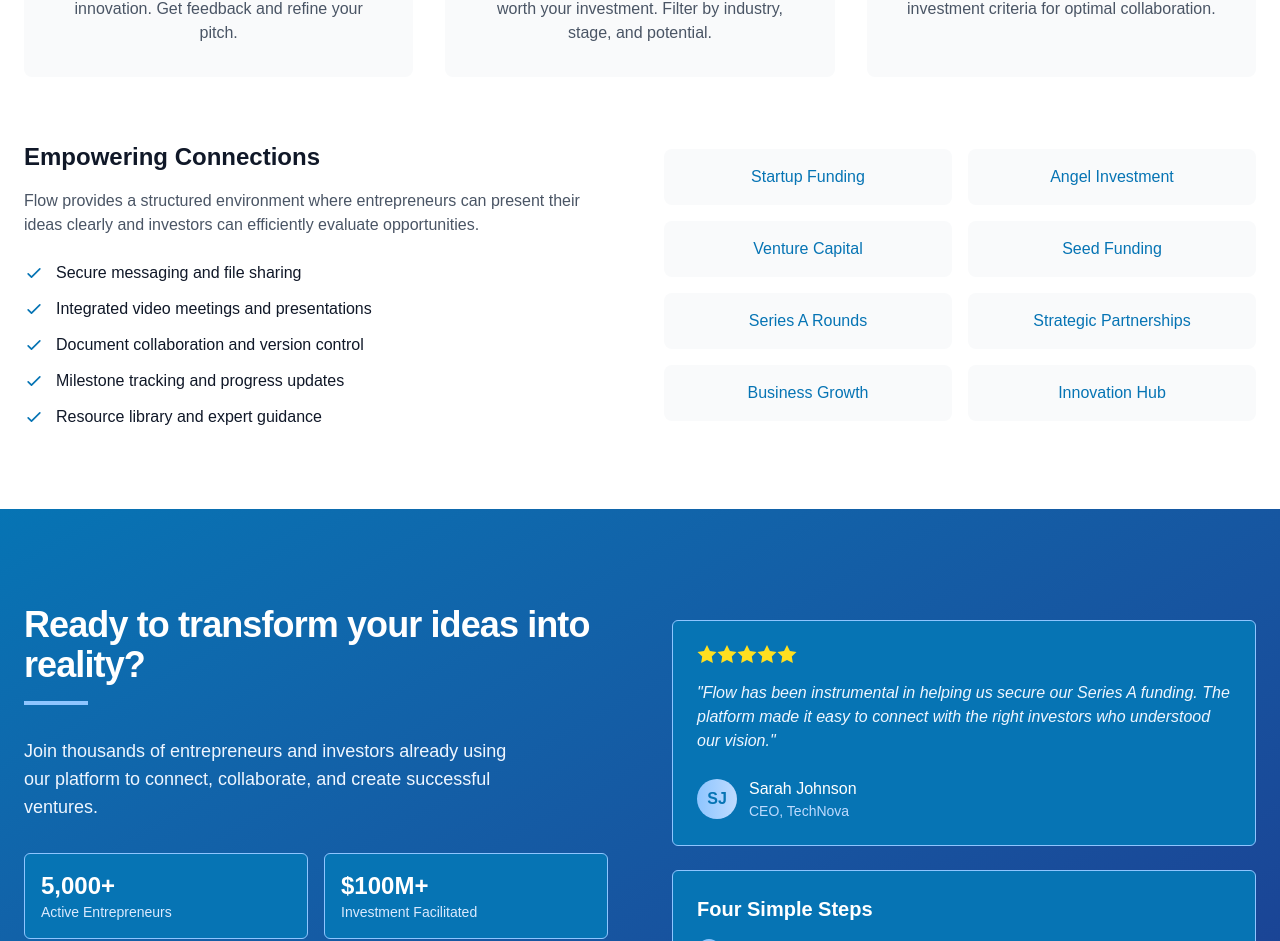
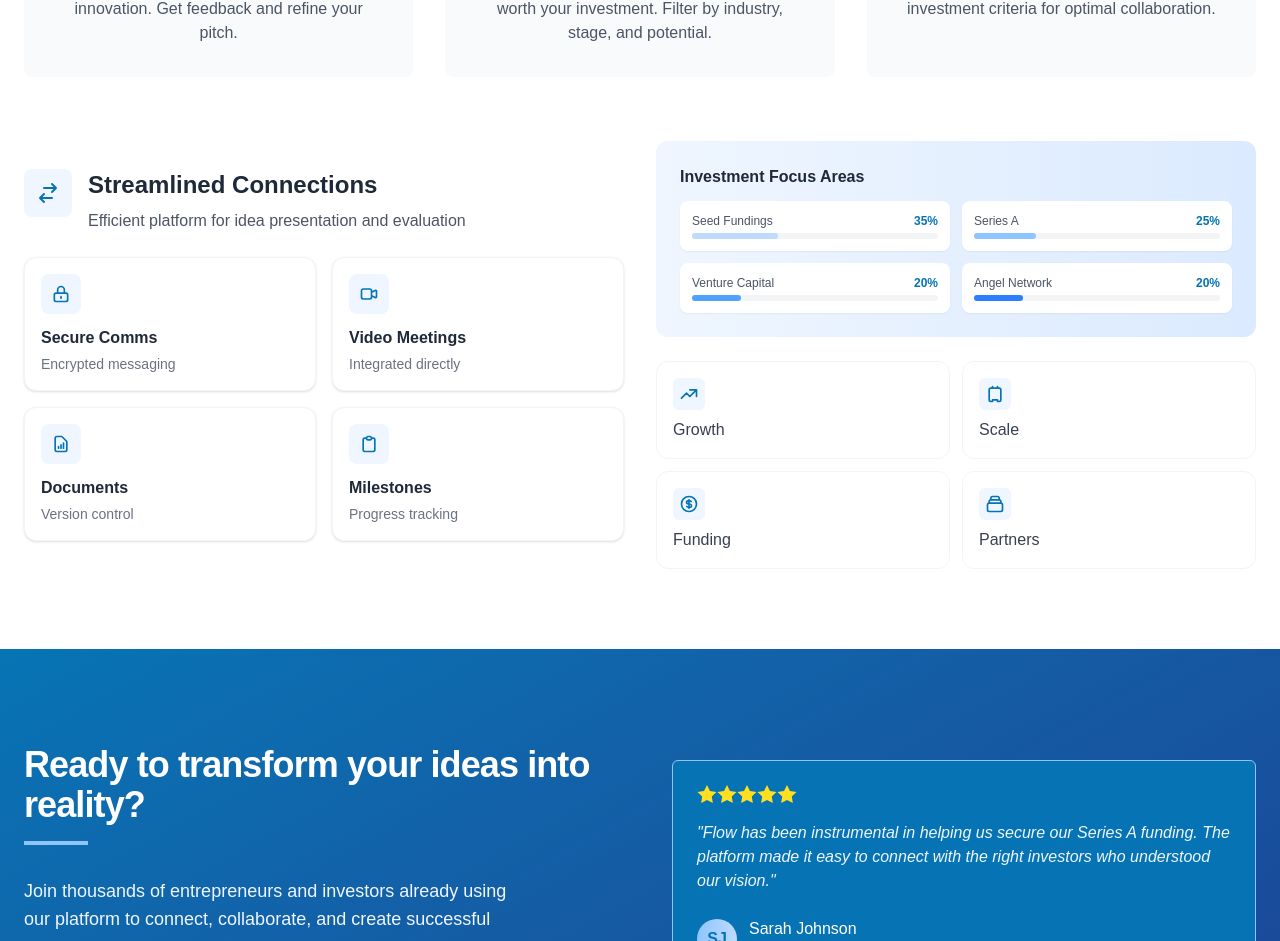
Before and after one commit to johnomeyo/flow-site, a Next.js app: page / in a window 1280 px wide. Shown: the part 1131-2072 px from the top of the page. Built offline with nearby package versions, Linux system fonts and the light colour scheme.

Commit message:
investors and about page setup

```diff
--- a/app/page.tsx
+++ b/app/page.tsx
@@ -193,44 +193,101 @@ export default function Home() {
           </div>
 
           {/* Additional feature content */}
-          <div className="grid md:grid-cols-2 gap-12 items-center">
+          <div className="grid md:grid-cols-2 gap-8 items-center">
+            {/* Left Column - Features with Icons */}
+            <div className="space-y-6">
+              <div className="flex items-start">
+                <div className="bg-blue-50 p-3 rounded-lg mr-4">
+                  <svg className="w-6 h-6" fill="none" viewBox="0 0 24 24" stroke="#0674B4">
+                    <path strokeLinecap="round" strokeLinejoin="round" strokeWidth={2} d="M8 7h12m0 0l-4-4m4 4l-4 4m0 6H4m0 0l4 4m-4-4l4-4" />
+                  </svg>
+                </div>
                 <div>
-              <h3 className="text-2xl font-bold mb-4">Empowering Connections</h3>
-              <p className="text-gray-600 mb-6">
-                Flow provides a structured environment where entrepreneurs can present their ideas clearly and investors can efficiently evaluate opportunities.
-              </p>
-              <ul className="space-y-3">
-                {[
-                  "Secure messaging and file sharing",
-                  "Integrated video meetings and presentations",
-                  "Document collaboration and version control",
-                  "Milestone tracking and progress updates",
-                  "Resource library and expert guidance"
-                ].map((item, i) => (
-                  <li key={i} className="flex items-start">
-                    <svg className="w-5 h-5 mt-0.5 mr-3" fill="none" stroke="currentColor" viewBox="0 0 24 24" xmlns="http://www.w3.org/2000/svg" style={{ color: '#0674B4' }}>
-                      <path strokeLinecap="round" strokeLinejoin="round" strokeWidth={2} d="M5 13l4 4L19 7" />
-                    </svg>
-                    <span>{item}</span>
-                  </li>
-                ))}
-              </ul>
+                  <h3 className="text-2xl font-bold text-gray-800 mb-2">Streamlined Connections</h3>
+                  <p className="text-gray-600">Efficient platform for idea presentation and evaluation</p>
                 </div>
+              </div>
+
               <div className="grid grid-cols-2 gap-4">
                 {[
-                "Startup Funding",
-                "Angel Investment",
-                "Venture Capital",
-                "Seed Funding",
-                "Series A Rounds",
-                "Strategic Partnerships",
-                "Business Growth",
-                "Innovation Hub"
-              ].map((item, i) => (
-                <div key={i} className="bg-gray-50 p-4 rounded-lg flex items-center justify-center">
-                  <span className="font-medium" style={{ color: '#0674B4' }}>{item}</span>
+                  {
+                    icon: "M12 15v2m-6 4h12a2 2 0 002-2v-6a2 2 0 00-2-2H6a2 2 0 00-2 2v6a2 2 0 002 2zm10-10V7a4 4 0 00-8 0v4h8z",
+                    title: "Secure Comms",
+                    desc: "Encrypted messaging"
+                  },
+                  {
+                    icon: "M15 10l4.553-2.276A1 1 0 0121 8.618v6.764a1 1 0 01-1.447.894L15 14M5 18h8a2 2 0 002-2V8a2 2 0 00-2-2H5a2 2 0 00-2 2v8a2 2 0 002 2z",
+                    title: "Video Meetings",
+                    desc: "Integrated directly"
+                  },
+                  {
+                    icon: "M9 17v-2m3 2v-4m3 4v-6m2 10H7a2 2 0 01-2-2V5a2 2 0 012-2h5.586a1 1 0 01.707.293l5.414 5.414a1 1 0 01.293.707V19a2 2 0 01-2 2z",
+                    title: "Documents",
+                    desc: "Version control"
+                  },
+                  {
+                    icon: "M9 5H7a2 2 0 00-2 2v12a2 2 0 002 2h10a2 2 0 002-2V7a2 2 0 00-2-2h-2M9 5a2 2 0 002 2h2a2 2 0 002-2M9 5a2 2 0 012-2h2a2 2 0 012 2",
+                    title: "Milestones",
+                    desc: "Progress tracking"
+                  }
+                ].map((feature, i) => (
+                  <div key={i} className="bg-white p-4 rounded-xl border border-gray-100 shadow-sm hover:shadow-md transition-shadow">
+                    <div className="bg-blue-50 w-10 h-10 rounded-lg flex items-center justify-center mb-3">
+                      <svg className="w-5 h-5" fill="none" viewBox="0 0 24 24" stroke="#0674B4">
+                        <path strokeLinecap="round" strokeLinejoin="round" strokeWidth={2} d={feature.icon} />
+                      </svg>
+                    </div>
+                    <h4 className="font-semibold text-gray-800">{feature.title}</h4>
+                    <p className="text-sm text-gray-500 mt-1">{feature.desc}</p>
                   </div>
                 ))}
+              </div>
+            </div>
+
+            {/* Right Column - Investment Types with Visual Indicators */}
+            <div className="space-y-6">
+              <div className="bg-gradient-to-r from-blue-50 to-blue-100 p-6 rounded-xl">
+                <h4 className="font-semibold text-gray-800 mb-3">Investment Focus Areas</h4>
+                <div className="grid grid-cols-2 gap-3">
+                  {[
+                    { name: "Seed Fundings", value: 35, color: "bg-blue-200" },
+                    { name: "Series A", value: 25, color: "bg-blue-300" },
+                    { name: "Venture Capital", value: 20, color: "bg-blue-400" },
+                    { name: "Angel Network", value: 20, color: "bg-blue-500" }
+                  ].map((item, i) => (
+                    <div key={i} className="bg-white p-3 rounded-lg shadow-xs">
+                      <div className="flex justify-between items-center mb-1">
+                        <span className="text-xs font-medium text-gray-600">{item.name}</span>
+                        <span className="text-xs font-bold" style={{ color: '#0674B4' }}>{item.value}%</span>
+                      </div>
+                      <div className="w-full bg-gray-100 rounded-full h-1.5">
+                        <div
+                          className={`h-1.5 rounded-full ${item.color}`}
+                          style={{ width: `${item.value}%` }}
+                        ></div>
+                      </div>
+                    </div>
+                  ))}
+                </div>
+              </div>
+
+              <div className="grid grid-cols-2 gap-3">
+                {[
+                  { icon: "M13 7h8m0 0v8m0-8l-8 8-4-4-6 6", title: "Growth" },
+                  { icon: "M9 3v2h6V3m0 18v-2H9v2m6-16h2a2 2 0 012 2v12a2 2 0 01-2 2h-2m-6 0H7a2 2 0 01-2-2V7a2 2 0 012-2h2", title: "Scale" },
+                  { icon: "M12 8c-1.657 0-3 .895-3 2s1.343 2 3 2 3 .895 3 2-1.343 2-3 2m0-8c1.11 0 2.08.402 2.599 1M12 8V7m0 1v8m0 0v1m0-1c-1.11 0-2.08-.402-2.599-1M21 12a9 9 0 11-18 0 9 9 0 0118 0z", title: "Funding" },
+                  { icon: "M19 11H5m14 0a2 2 0 012 2v6a2 2 0 01-2 2H5a2 2 0 01-2-2v-6a2 2 0 012-2m14 0V9a2 2 0 00-2-2M5 11V9a2 2 0 012-2m0 0V5a2 2 0 012-2h6a2 2 0 012 2v2M7 7h10", title: "Partners" }
+                ].map((item, i) => (
+                  <div key={i} className="bg-white p-4 rounded-xl border border-gray-100 hover:border-blue-200 transition-colors">
+                    <div className="w-8 h-8 rounded-md bg-blue-50 flex items-center justify-center mb-2">
+                      <svg className="w-5 h-5" fill="none" viewBox="0 0 24 24" stroke="#0674B4">
+                        <path strokeLinecap="round" strokeLinejoin="round" strokeWidth={2} d={item.icon} />
+                      </svg>
+                    </div>
+                    <h5 className="font-medium text-gray-700">{item.title}</h5>
+                  </div>
+                ))}
+              </div>
             </div>
           </div>
         </div>
--- /dev/null
+++ b/pages/about.tsx
@@ -0,0 +1,6 @@
+// pages/about.tsx
+const About = () => {
+    return <h1>About Page</h1>;
+  };
+
+  export default About;
--- /dev/null
+++ b/pages/investors.tsx
@@ -0,0 +1,14 @@
+// pages/investors.tsx
+
+import React from "react";
+
+const InvestorsPage: React.FC = () => {
+  return (
+    <div>
+      <h1>Flow Investors</h1>
+      <p>Welcome to the investor page of the Flow app!</p>
+    </div>
+  );
+};
+
+export default InvestorsPage;
```
Also changed, not shown: package.json (+6 -5 lines), 1 other file (tests, documents, lock files or other folders). Lines whose indentation alone changed are shown as unchanged.
